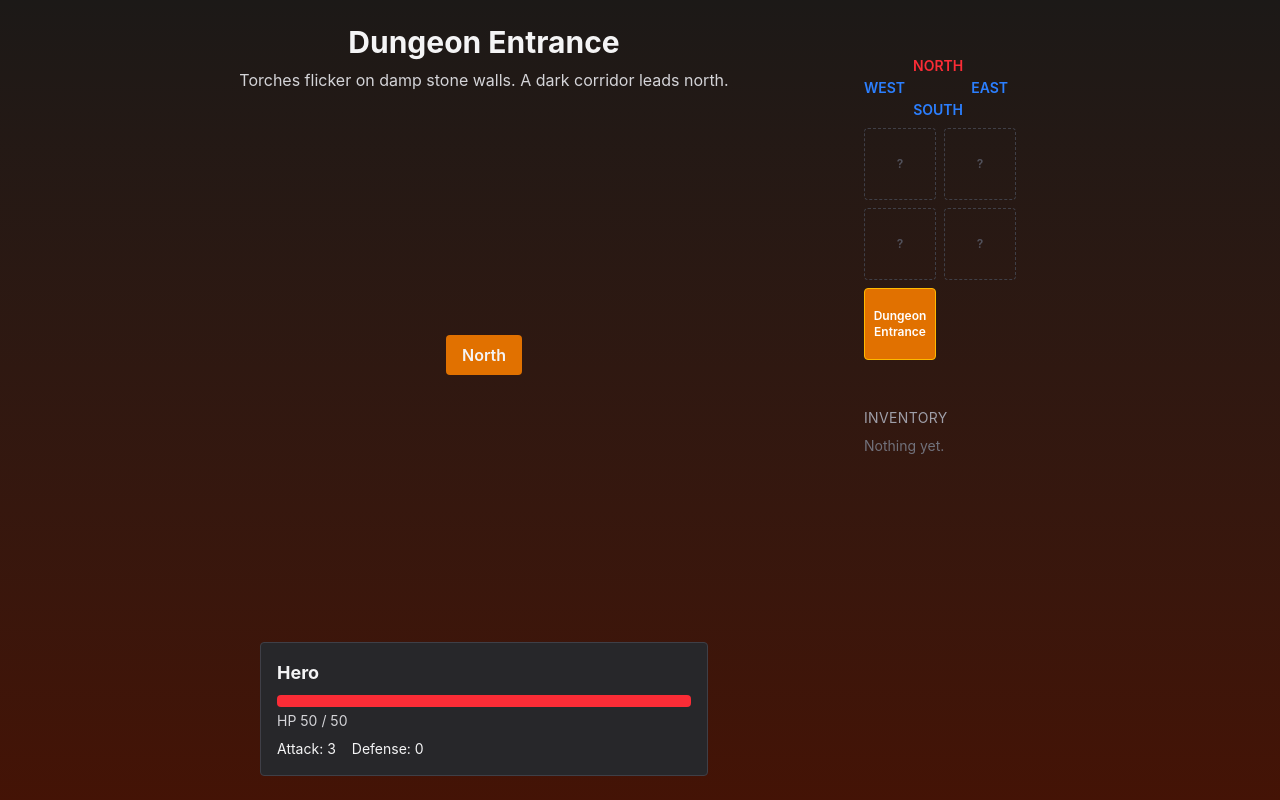
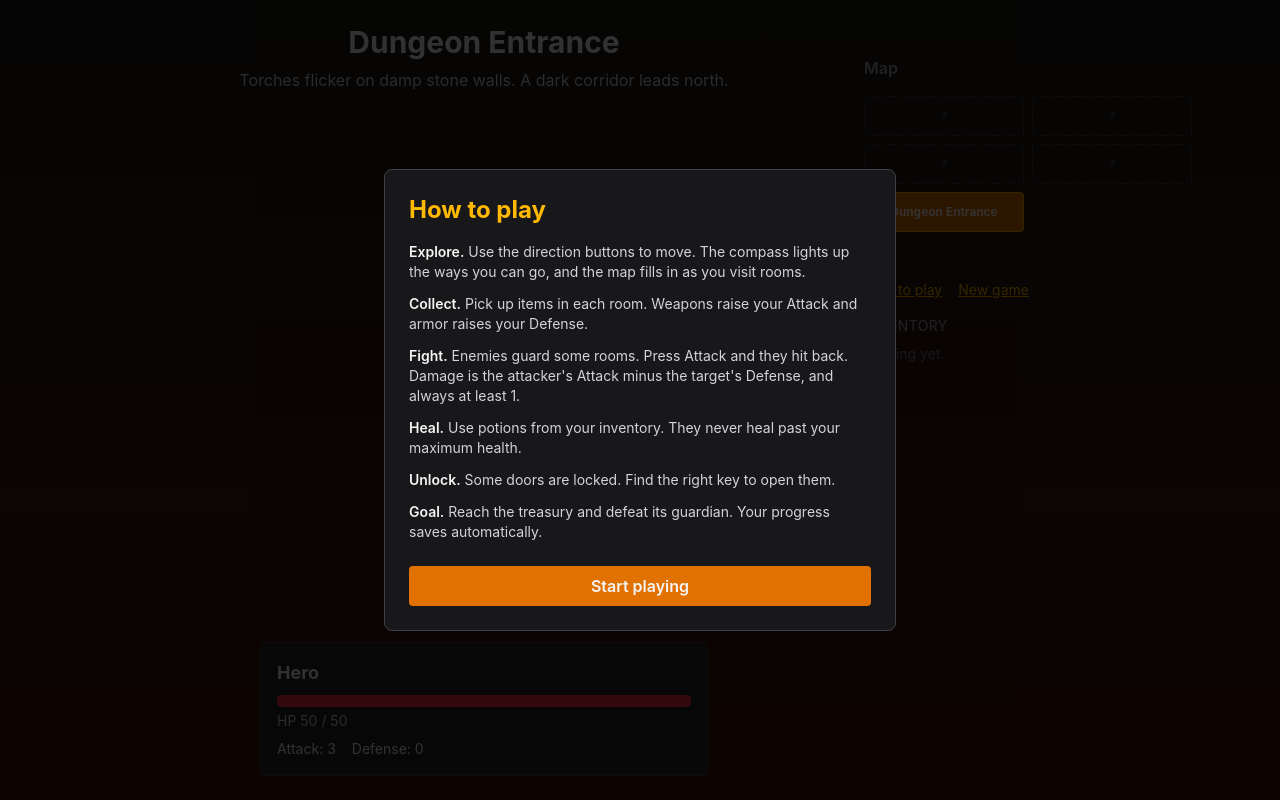
Before and after one commit to G0dWarri0r/Text-RPG-game, a React (Vite) app: page / in a window 1280 px wide. Built offline with nearby package versions, Linux system fonts and the light colour scheme.

Commit message:
updated map, added tutorial and a new game button

```diff
--- a/src/App.jsx
+++ b/src/App.jsx
@@ -17,7 +17,8 @@ import { CombatLog } from "./components/CombatLog";
 import { items } from "./data/items";
 import { isExitLocked } from "./game/doors";
 import { FINAL_ENEMY_ID, SEMIFINAL_ENEMY_ID } from "./game/rules";
-import { loadGame, saveGame } from "./game/storage";
+import { hasSeenTutorial, loadGame, markTutorialSeen, saveGame } from "./game/storage";
+import { TutorialModal } from "./components/TutorialMode";
 
 function App() {
 
@@ -30,6 +31,7 @@ function App() {
   const [combatLog, setCombatLog] = useState([]);
   const [isEnemyHit, setIsEnemyHit] = useState(false);
   const [usedItemIds, setusedItemIds] = useState(savedGame?.usedItemIds ?? []);
+  const [isTutorialOpen, setIsTutorialOpen] = useState(() => !hasSeenTutorial())
   const currentRoom = rooms[currentRoomId];
   const roomItemIds = currentRoom.itemIds.filter((id) => !inventory.includes(id));
   const heldItems = inventory.filter((id) => !usedItemIds.includes(id));
@@ -69,6 +71,7 @@ function App() {
     if (item === "rusty_sword") addLog("info", "Picked up rusty sword.");
     if (item === "wooden_shield") addLog("info", "Picked up wooden shield.");
     if (item === "health_potion") addLog("info", "Picked up potion.");
+    if (item === "old_key") addLog("info", "East gate has been unlocked!")
   }
 
   function handlePlayerAttack() {
@@ -124,6 +127,18 @@ function App() {
     }, 300)
   }
 
+  function handleSeenTutorial(value) {
+    setIsTutorialOpen(value);
+    markTutorialSeen();
+  }
+
+  function newGame() {
+    const confermation = window.confirm("Are you sure about this? It will reset your current progress!");
+    if (confermation) {
+      handleRestart()
+    }
+  }
+
   function handleRestart() {
     setCurrentRoomId("entrance");
     setVisitedRoomIds(["entrance"]);
@@ -142,6 +157,7 @@ function App() {
   return (
     <main className="min-h-screen p-6 text-zinc-100">
       <Background theme={currentRoomId} />
+      {isTutorialOpen && <TutorialModal onClose={handleSeenTutorial} />}
       <div className="mx-auto grid min-h-[calc(100vh-3rem)] max-w-5xl grid-cols-1 gap-6 md:grid-cols-[1fr_18rem]">
 
         <section className="flex flex-col items-center gap-6">
@@ -176,7 +192,7 @@ function App() {
 
         <aside className="flex flex-col gap-6">
           <MiniMap visitedRoomIds={visitedRoomIds} currentRoomId={currentRoomId} />
-          <Inventory itemIds={heldItems} onUse={handleUseItem} />
+          <Inventory itemIds={heldItems} onUse={handleUseItem} openHowToPlay={handleSeenTutorial} newGame={newGame} />
           <RoomItems itemIds={roomItemIds} onPickUp={handlePickUp} />
         </aside>
 
--- a/src/components/Inventory.jsx
+++ b/src/components/Inventory.jsx
@@ -1,9 +1,25 @@
 import { items } from "../data/items";
 
-export function Inventory({ itemIds, onUse}) {
+export function Inventory({ itemIds, onUse, openHowToPlay, newGame }) {
     return (
         <section className="mt-6">
-            <h2 className="mb-2 text-sm uppercase tracking-wide text-zinc-400">
+            <div className="flex gap-4 self-start">
+                <button
+                    type="button"
+                    onClick={() => openHowToPlay(true)}
+                    className="text-sm text-amber-400 underline hover:text-amber-300"
+                >
+                    How to play
+                </button>
+                <button
+                    type="button"
+                    onClick={newGame}
+                    className="text-sm text-amber-400 underline hover:text-red-400"
+                >
+                    New game
+                </button>
+            </div >
+            <h2 className="mb-2 mt-4 text-sm uppercase tracking-wide text-zinc-400">
                 Inventory
             </h2>
 
@@ -25,6 +41,6 @@ export function Inventory({ itemIds, onUse}) {
                     </li>
                 ))}
             </ul>
-        </section>
+        </section >
     );
 }
--- a/src/components/MiniMap.jsx
+++ b/src/components/MiniMap.jsx
@@ -1,4 +1,5 @@
 import { rooms } from "../data/rooms";
+import { getMapSize } from "../game/map";
 
 export function MiniMap({ visitedRoomIds, currentRoomId }) {
 
@@ -8,19 +9,16 @@ export function MiniMap({ visitedRoomIds, currentRoomId }) {
         return "border-dashed border-zinc-700 text-zinc-600";
     }
 
+    const { columns, rows } = getMapSize(rooms);
+
     return (
         <section className="mt-8">
-            <div className="flex gap-6">
-                <div className="flex gap-2 items-center">
-                    <h2 className="mb-2 text-sm uppercase font-semibold text-blue-500">west</h2>
-                    <div title="compas" className="flex flex-col gap-4">
-                        <h2 className="mb-2 text-sm uppercase font-semibold text-red-500">north</h2>
-                        <h2 className="mb-2 text-sm max-w-40 text-center uppercase font-semibold text-blue-500">south</h2>
-                    </div>
-                    <h2 className="mb-2 text-sm uppercase font-semibold text-blue-500">east</h2>
-                </div>
-            </div>
-            <div className="grid grid-cols-[repeat(2,4.5rem)] grid-rows-[repeat(3,4.5rem)] gap-2">
+            <h2 className="mb-4 text-zinc-400 font-semibold">Map</h2>
+            <div
+                className="grid gap-2"
+                style={{
+                    gridTemplateColumns: `repeat(${columns})`,
+                    gridTemplateRows: `repeat(${rows})`, }}>
                 {
                     Object.values(rooms).map((room) => {
                         const isCurrent = (room.id === currentRoomId ? true : false);
@@ -30,7 +28,7 @@ export function MiniMap({ visitedRoomIds, currentRoomId }) {
                                 key={room.id}
                                 title={room.name}
                                 style={{ gridColumnStart: room.x + 1, gridRowStart: room.y + 1 }}
-                                className={`flex items-center justify-center text-center rounded border text-xs font-semibold ${getSquareStyle(isCurrent, isVisited)}`} >
+                                className={`flex items-center justify-center h-10 w-40 text-center rounded border text-xs font-semibold ${getSquareStyle(isCurrent, isVisited)}`} >
                                 {isVisited ? room.name : "?"}
                             </div>
                         )
--- /dev/null
+++ b/src/components/TutorialMode.jsx
@@ -0,0 +1,47 @@
+export function TutorialModal({ onClose }) {
+  return (
+    <div className="fixed inset-0 z-30 flex items-center justify-center bg-black/80 p-4">
+      <div className="w-full max-w-lg rounded-lg border border-zinc-700 bg-zinc-900 p-6">
+        <h2 className="text-2xl font-bold text-amber-400">How to play</h2>
+
+        <ul className="mt-4 space-y-3 text-sm text-zinc-300">
+          <li>
+            <span className="font-semibold text-zinc-100">Explore.</span> Use the
+            direction buttons to move. The compass lights up the ways you can
+            go, and the map fills in as you visit rooms.
+          </li>
+          <li>
+            <span className="font-semibold text-zinc-100">Collect.</span> Pick up
+            items in each room. Weapons raise your Attack and armor raises your
+            Defense.
+          </li>
+          <li>
+            <span className="font-semibold text-zinc-100">Fight.</span> Enemies
+            guard some rooms. Press Attack and they hit back. Damage is the
+            attacker's Attack minus the target's Defense, and always at least 1.
+          </li>
+          <li>
+            <span className="font-semibold text-zinc-100">Heal.</span> Use potions
+            from your inventory. They never heal past your maximum health.
+          </li>
+          <li>
+            <span className="font-semibold text-zinc-100">Unlock.</span> Some doors
+            are locked. Find the right key to open them.
+          </li>
+          <li>
+            <span className="font-semibold text-zinc-100">Goal.</span> Reach the
+            treasury and defeat its guardian. Your progress saves automatically.
+          </li>
+        </ul>
+
+        <button
+          type="button"
+          onClick={() => onClose(false)}
+          className="mt-6 w-full rounded bg-amber-600 px-4 py-2 font-semibold hover:bg-amber-500"
+        >
+          Start playing
+        </button>
+      </div>
+    </div>
+  );
+}
--- /dev/null
+++ b/src/game/map.js
@@ -0,0 +1,12 @@
+export function getMapSize(rooms) {
+  const roomList = Object.values(rooms);
+
+  const columns = Math.max(roomList.map((room) => {
+    return room.x;
+  })) + 1;
+  const rows = Math.max(roomList.map((room) => {
+    return room.y;
+  })) + 1;
+
+  return { columns, rows };
+}
--- a/src/game/storage.js
+++ b/src/game/storage.js
@@ -13,3 +13,13 @@ export function loadGame() {
     return null;
   }
 }
+
+const TUTORIAL_KEY = "dungeon-crawler-tutorial-seen";
+
+export function hasSeenTutorial() {
+  return localStorage.getItem(TUTORIAL_KEY) === "true";
+}
+
+export function markTutorialSeen() {
+  return localStorage.setItem(TUTORIAL_KEY, "true");
+}
```
